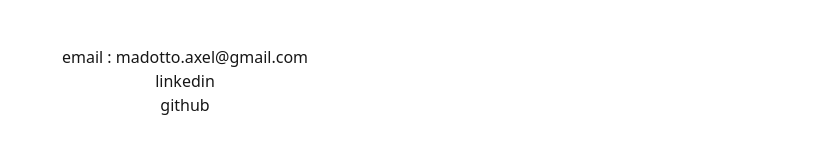
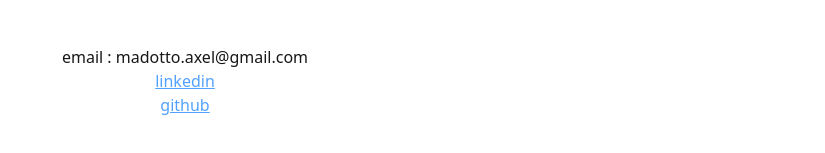
Before and after one commit to PAxwelista/showcase, a Next.js app: page /inventory in a window 1280 px wide. Shown: the part 4327-4480 px from the top of the page, without its empty margins (455-1280 px from the left). Built offline with nearby package versions, Linux system fonts and the light colour scheme; no server answers; what i18next-resources-to-backend would draw is missing.

Commit message:
change link style from contact

```diff
--- a/src/components/client/Contact.tsx
+++ b/src/components/client/Contact.tsx
@@ -20,10 +20,10 @@ export const Contact = () => {
             <ul className="flex-col flex justify-center items-center m-5">
                 <li>{t("email")} : madotto.axel@gmail.com</li>
                 <li>
-                    <a href="https://www.linkedin.com/in/axel-madotto-16391b125">{t("linkedin")}</a>
+                    <a className="underline text-blue-400 hover:text-blue-300" href="https://www.linkedin.com/in/axel-madotto-16391b125">{t("linkedin")}</a>
                 </li>
                 <li>
-                    <a href="https://github.com/PAxwelista">{t("github")}</a>
+                    <a className="underline text-blue-400 hover:text-blue-300"  href="https://github.com/PAxwelista">{t("github")}</a>
                 </li>
             </ul>
         </motion.div>
```
